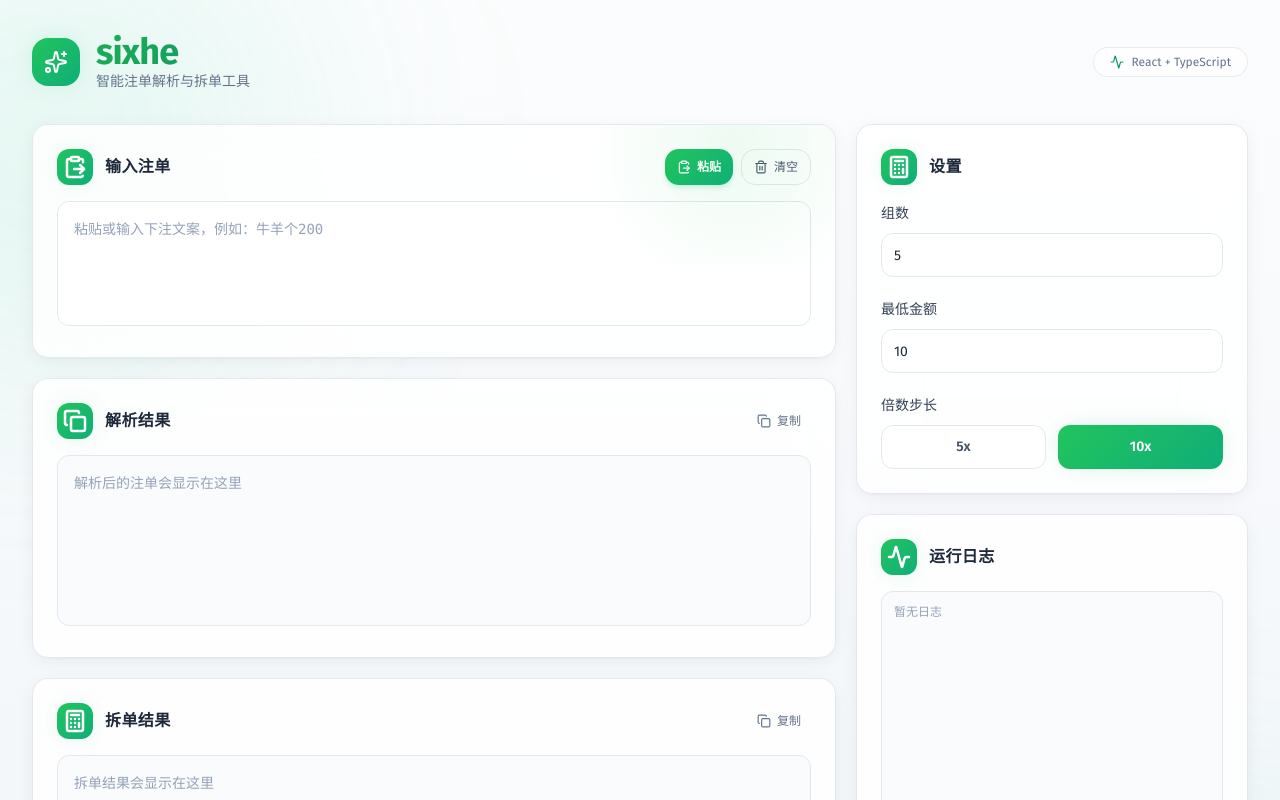
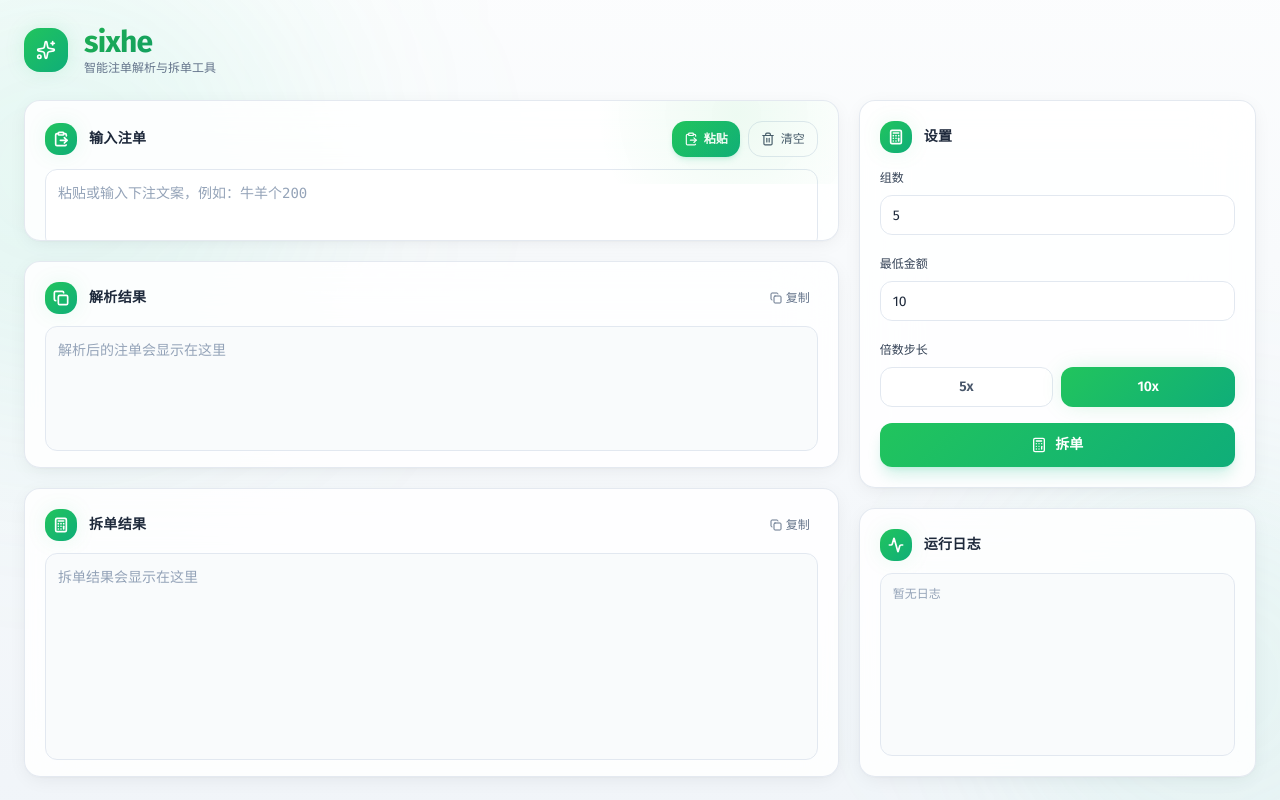
Before and after one commit to kchtin/bets, a React (Vite) app in the folder react-ts/: page / in a window 1280 px wide. Shown: the top 800 px of the page. Built offline with nearby package versions, Linux system fonts and the light colour scheme.

Commit message:
feat(react-ts): add split button, adjust layout ratios and footer

```diff
--- a/react-ts/src/App.tsx
+++ b/react-ts/src/App.tsx
@@ -73,6 +73,13 @@ function App() {
     }
   };
 
+  const handleManualSplit = () => {
+    doSplit(bets, groups, minAmount, step);
+    copy(splitText).then((ok) => {
+      append(ok ? '拆单结果已复制' : '复制失败', ok ? 'success' : 'error');
+    });
+  };
+
   const handleCopyParsed = async () => {
     const ok = await copy(parsedText);
     append(ok ? '解析结果已复制' : '复制失败', ok ? 'success' : 'error');
@@ -106,19 +113,19 @@ function App() {
     title: string;
     action?: { label: string; onClick: () => void };
   }) => (
-    <div className="mb-4 flex items-center justify-between">
+    <div className="mb-3 flex items-center justify-between">
       <div className="flex items-center gap-3">
-        <div className="flex h-9 w-9 items-center justify-center rounded-xl accent-gradient accent-glow text-white shadow-sm">
-          <Icon className="h-4.5 w-4.5" strokeWidth={2.5} />
+        <div className="flex h-8 w-8 items-center justify-center rounded-lg accent-gradient accent-glow text-white shadow-sm">
+          <Icon className="h-4 w-4" strokeWidth={2.5} />
         </div>
-        <h2 className="text-base font-semibold tracking-wide text-slate-800">{title}</h2>
+        <h2 className="text-sm font-semibold tracking-wide text-slate-800">{title}</h2>
       </div>
       {action && (
         <button
           onClick={action.onClick}
-          className="press-scale focus-ring flex items-center gap-1.5 rounded-lg px-2.5 py-1.5 text-xs font-medium text-slate-500 transition hover:bg-slate-100 hover:text-emerald-600"
+          className="press-scale focus-ring flex items-center gap-1 rounded-md px-2 py-1 text-xs font-medium text-slate-500 transition hover:bg-slate-100 hover:text-emerald-600"
         >
-          <Copy className="h-3.5 w-3.5" />
+          <Copy className="h-3 w-3" />
           {action.label}
         </button>
       )}
@@ -126,38 +133,32 @@ function App() {
   );
 
   return (
-    <div className="relative min-h-screen overflow-x-hidden p-4 md:p-6 lg:p-8">
+    <div className="relative flex min-h-screen flex-col overflow-x-hidden p-4 md:p-5 lg:p-6">
       <div className="pointer-events-none absolute inset-0 -z-10">
         <div className="absolute -left-[15%] -top-[10%] h-[500px] w-[500px] rounded-full bg-emerald-400/10 blur-[120px]" />
         <div className="absolute -bottom-[10%] -right-[10%] h-[400px] w-[400px] rounded-full bg-emerald-300/10 blur-[100px]" />
       </div>
 
-      <div className="mx-auto max-w-7xl">
-        <header className="mb-8 flex items-center justify-between">
-          <div className="flex items-center gap-4">
-            <div className="flex h-12 w-12 items-center justify-center rounded-2xl accent-gradient accent-glow press-scale focus-ring shadow-md">
-              <Sparkles className="h-6 w-6 text-white" />
-            </div>
-            <div>
-              <h1 className="text-3xl font-bold tracking-tight text-gradient md:text-4xl">sixhe</h1>
-              <p className="text-sm text-slate-500">智能注单解析与拆单工具</p>
-            </div>
+      <div className="mx-auto w-full max-w-7xl">
+        <header className="mb-6 flex items-center gap-4">
+          <div className="flex h-11 w-11 items-center justify-center rounded-2xl accent-gradient accent-glow press-scale focus-ring shadow-md">
+            <Sparkles className="h-5 w-5 text-white" />
           </div>
-          <div className="hidden items-center gap-2 rounded-full glass px-4 py-1.5 text-xs text-slate-500 sm:flex">
-            <Activity className="h-3.5 w-3.5 text-emerald-600" />
-            <span>React + TypeScript</span>
+          <div>
+            <h1 className="text-2xl font-bold tracking-tight text-gradient md:text-3xl">sixhe</h1>
+            <p className="text-xs text-slate-500">智能注单解析与拆单工具</p>
           </div>
         </header>
 
-        <main className="grid grid-cols-1 gap-5 lg:grid-cols-12">
-          <section className="space-y-5 lg:col-span-8">
-            <article className="ambient-light rounded-2xl glass-strong p-5 card-shadow md:p-6">
-              <div className="mb-4 flex items-center justify-between">
+        <main className="grid flex-1 grid-cols-1 gap-5 lg:grid-cols-12">
+          <section className="flex flex-col gap-5 lg:col-span-8">
+            <article className="ambient-light flex-[1.2] rounded-2xl glass-strong p-4 card-shadow md:p-5">
+              <div className="mb-3 flex items-center justify-between">
                 <div className="flex items-center gap-3">
-                  <div className="flex h-9 w-9 items-center justify-center rounded-xl accent-gradient accent-glow text-white shadow-sm">
-                    <ClipboardPaste className="h-4.5 w-4.5" strokeWidth={2.5} />
+                  <div className="flex h-8 w-8 items-center justify-center rounded-lg accent-gradient accent-glow text-white shadow-sm">
+                    <ClipboardPaste className="h-4 w-4" strokeWidth={2.5} />
                   </div>
-                  <h2 className="text-base font-semibold tracking-wide text-slate-800">输入注单</h2>
+                  <h2 className="text-sm font-semibold tracking-wide text-slate-800">输入注单</h2>
                 </div>
                 <div className="flex items-center gap-2">
                   <button
@@ -180,14 +181,14 @@ function App() {
                 id="bet-input"
                 aria-label="下注文案输入"
                 placeholder="粘贴或输入下注文案，例如：牛羊个200"
-                rows={4}
+                rows={3}
                 value={input}
                 onChange={(e) => handleInputChange(e.target.value)}
-                className="focus-ring w-full resize-none rounded-xl border border-slate-200 bg-white/80 p-4 font-mono text-sm leading-relaxed text-slate-800 placeholder:text-slate-400 focus:border-emerald-400/60 focus:bg-white focus:outline-none"
+                className="focus-ring h-[calc(100%-3rem)] min-h-[80px] w-full resize-none rounded-xl border border-slate-200 bg-white/80 p-3 font-mono text-sm leading-relaxed text-slate-800 placeholder:text-slate-400 focus:border-emerald-400/60 focus:bg-white focus:outline-none"
               />
             </article>
 
-            <article className="rounded-2xl glass-strong p-5 card-shadow md:p-6">
+            <article className="flex-[2] rounded-2xl glass-strong p-4 card-shadow md:p-5">
               <SectionHeader
                 icon={Copy}
                 title="解析结果"
@@ -197,15 +198,11 @@ function App() {
                 readOnly
                 value={parsedText}
                 placeholder="解析后的注单会显示在这里"
-                rows={6}
-                onClick={handleCopyParsed}
-                title="点击复制"
-                aria-label="解析结果，点击复制"
-                className="focus-ring w-full cursor-pointer resize-none rounded-xl border border-slate-200 bg-slate-50/80 p-4 font-mono text-sm leading-relaxed text-slate-700 placeholder:text-slate-400 focus:outline-none"
+                className="focus-ring h-[calc(100%-2.5rem)] min-h-[100px] w-full resize-none rounded-xl border border-slate-200 bg-slate-50/80 p-3 font-mono text-sm leading-relaxed text-slate-700 placeholder:text-slate-400 focus:outline-none"
               />
             </article>
 
-            <article className="rounded-2xl glass-strong p-5 card-shadow md:p-6">
+            <article className="flex-[3] rounded-2xl glass-strong p-4 card-shadow md:p-5">
               <SectionHeader
                 icon={Calculator}
                 title="拆单结果"
@@ -215,21 +212,17 @@ function App() {
                 readOnly
                 value={splitText}
                 placeholder="拆单结果会显示在这里"
-                rows={8}
-                onClick={handleCopySplit}
-                title="点击复制"
-                aria-label="拆单结果，点击复制"
-                className="focus-ring w-full cursor-pointer resize-none rounded-xl border border-slate-200 bg-slate-50/80 p-4 font-mono text-sm leading-relaxed text-slate-700 placeholder:text-slate-400 focus:outline-none"
+                className="focus-ring h-[calc(100%-2.5rem)] min-h-[160px] w-full resize-none rounded-xl border border-slate-200 bg-slate-50/80 p-3 font-mono text-sm leading-relaxed text-slate-700 placeholder:text-slate-400 focus:outline-none"
               />
             </article>
           </section>
 
-          <aside className="space-y-5 lg:col-span-4">
-            <article className="rounded-2xl glass-strong p-5 card-shadow md:p-6">
+          <aside className="flex flex-col gap-5 lg:col-span-4">
+            <article className="rounded-2xl glass-strong p-4 card-shadow md:p-5">
               <SectionHeader icon={Calculator} title="设置" />
-              <div className="space-y-5">
-                <div className="space-y-2">
-                  <label htmlFor="groups" className="text-sm font-medium text-slate-700">
+              <div className="space-y-4">
+                <div className="space-y-1.5">
+                  <label htmlFor="groups" className="text-xs font-medium text-slate-700">
                     组数
                   </label>
                   <input
@@ -238,12 +231,12 @@ function App() {
                     min={1}
                     value={groups}
                     onChange={(e: React.ChangeEvent<HTMLInputElement>) => setGroups(parseInt(e.target.value) || 1)}
-                    className="focus-ring h-11 w-full rounded-xl border border-slate-200 bg-white/80 px-3 text-sm text-slate-800 focus:border-emerald-400/60 focus:bg-white focus:outline-none"
+                    className="focus-ring h-10 w-full rounded-xl border border-slate-200 bg-white/80 px-3 text-sm text-slate-800 focus:border-emerald-400/60 focus:bg-white focus:outline-none"
                   />
                 </div>
 
-                <div className="space-y-2">
-                  <label htmlFor="minAmount" className="text-sm font-medium text-slate-700">
+                <div className="space-y-1.5">
+                  <label htmlFor="minAmount" className="text-xs font-medium text-slate-700">
                     最低金额
                   </label>
                   <input
@@ -252,17 +245,17 @@ function App() {
                     min={0}
                     value={minAmount}
                     onChange={(e: React.ChangeEvent<HTMLInputElement>) => setMinAmount(parseInt(e.target.value) || 0)}
-                    className="focus-ring h-11 w-full rounded-xl border border-slate-200 bg-white/80 px-3 text-sm text-slate-800 focus:border-emerald-400/60 focus:bg-white focus:outline-none"
+                    className="focus-ring h-10 w-full rounded-xl border border-slate-200 bg-white/80 px-3 text-sm text-slate-800 focus:border-emerald-400/60 focus:bg-white focus:outline-none"
                   />
                 </div>
 
-                <div className="space-y-2">
-                  <span className="text-sm font-medium text-slate-700">倍数步长</span>
-                  <div className="grid grid-cols-2 gap-3">
+                <div className="space-y-1.5">
+                  <span className="text-xs font-medium text-slate-700">倍数步长</span>
+                  <div className="grid grid-cols-2 gap-2">
                     <button
                       onClick={() => handleStepChange(5)}
                       aria-pressed={step === 5}
-                      className={`press-scale focus-ring min-h-[44px] rounded-xl py-2.5 text-sm font-semibold transition ${
+                      className={`press-scale focus-ring min-h-[40px] rounded-xl py-2 text-sm font-semibold transition ${
                         step === 5
                           ? 'accent-gradient accent-glow text-white shadow-md'
                           : 'border border-slate-200 bg-white text-slate-600 hover:border-slate-300 hover:bg-slate-50 hover:text-slate-800'
@@ -273,7 +266,7 @@ function App() {
                     <button
                       onClick={() => handleStepChange(10)}
                       aria-pressed={step === 10}
-                      className={`press-scale focus-ring min-h-[44px] rounded-xl py-2.5 text-sm font-semibold transition ${
+                      className={`press-scale focus-ring min-h-[40px] rounded-xl py-2 text-sm font-semibold transition ${
                         step === 10
                           ? 'accent-gradient accent-glow text-white shadow-md'
                           : 'border border-slate-200 bg-white text-slate-600 hover:border-slate-300 hover:bg-slate-50 hover:text-slate-800'
@@ -283,16 +276,24 @@ function App() {
                     </button>
                   </div>
                 </div>
+
+                <button
+                  onClick={handleManualSplit}
+                  className="press-scale focus-ring flex min-h-[44px] w-full items-center justify-center gap-2 rounded-xl accent-gradient py-2.5 text-sm font-semibold text-white shadow-lg shadow-emerald-500/20 transition hover:brightness-105"
+                >
+                  <Calculator className="h-4 w-4" />
+                  拆单
+                </button>
               </div>
             </article>
 
-            <article className="rounded-2xl glass-strong p-5 card-shadow md:p-6">
+            <article className="flex flex-1 flex-col rounded-2xl glass-strong p-4 card-shadow md:p-5">
               <SectionHeader icon={Activity} title="运行日志" />
               <div
                 ref={containerRef}
                 role="log"
                 aria-live="polite"
-                className="h-56 overflow-y-auto rounded-xl border border-slate-200 bg-slate-50/80 p-3 text-xs"
+                className="flex-1 overflow-y-auto rounded-xl border border-slate-200 bg-slate-50/80 p-3 text-xs"
               >
                 {logs.length === 0 ? (
                   <span className="text-slate-400">暂无日志</span>
@@ -316,10 +317,6 @@ function App() {
             </article>
           </aside>
         </main>
-
-        <footer className="mt-10 text-center text-xs text-slate-400">
-          sixhe © 2026 · React + TypeScript + Tauri · UI/UX Pro Max
-        </footer>
       </div>
     </div>
   );
```
